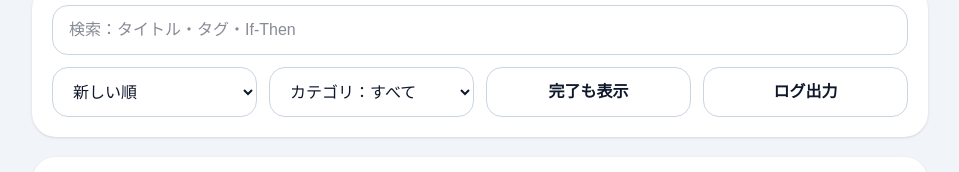
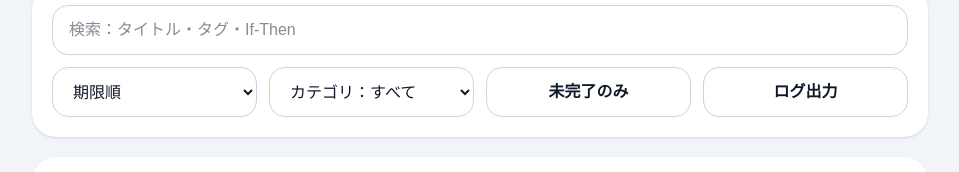
Before and after one commit to pipikku/20260507, a Next.js app: page / in a window 1280 px wide. Shown: the part 855-1027 px from the top of the page, without its empty margins (160-1119 px from the left). Built offline with nearby package versions, Linux system fonts and the light colour scheme.

Commit message:
配置修正

```diff
--- a/app/page.tsx
+++ b/app/page.tsx
@@ -104,9 +104,9 @@ export default function Home() {
   const [thenAction, setThenAction] = useState('');
 
   const [query, setQuery] = useState('');
-  const [sort, setSort] = useState<SortType>('new');
+  const [sort, setSort] = useState<SortType>('due');
   const [filterCategory, setFilterCategory] = useState<'all' | Category>('all');
-  const [showDone, setShowDone] = useState(true);
+ const [showDone, setShowDone] = useState(false);
 
   const minuteOptions = useMemo(() => buildMinuteOptions(10, 8 * 60), []);
 
```
